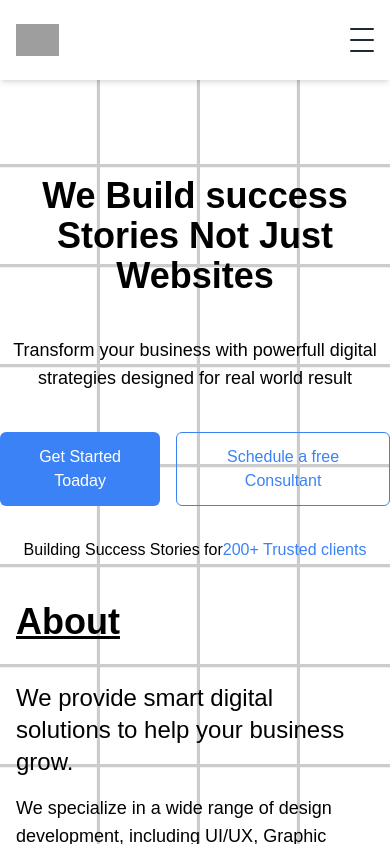
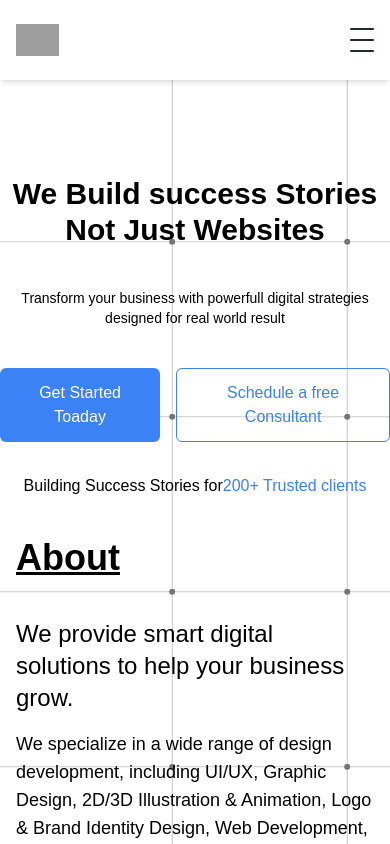
Before and after one commit to cykoravish/novanectar-reimagined, a Next.js app: page / in a window 390 px wide. Shown: the top 844 px of the page. Built offline with nearby package versions, Linux system fonts and the light colour scheme; grey boxes are pictures that could not be loaded.

Commit message:
landing page responsive

```diff
--- a/src/components/landing/Landing.tsx
+++ b/src/components/landing/Landing.tsx
@@ -1,5 +1,5 @@
 "use client";
-import { useEffect, useRef } from "react";
+import { useEffect, useRef, useState } from "react";
 import { motion } from "framer-motion";
 import gsap from "gsap";
 import ellipse1 from "@/assets/landing/ellipse1.png";
@@ -9,12 +9,25 @@ import { MainContent } from "./MainContent";
 import Image from "next/image";
 
 const Landing = () => {
+  const [hasAnimationPlayed, setHasAnimationPlayed] = useState(false);
+  const [shouldShowAnimation, setShouldShowAnimation] = useState(false);
   const containerRef = useRef<HTMLDivElement>(null);
   const titleRef = useRef<HTMLDivElement>(null);
   const portalRef = useRef<HTMLImageElement>(null);
   const mainContentRef = useRef<HTMLDivElement>(null);
 
   useEffect(() => {
+    // Check if user is at the top of the page
+    if (window.scrollY === 0) {
+      setShouldShowAnimation(true);
+    } else {
+      setHasAnimationPlayed(true);
+    }
+  }, []);
+
+  useEffect(() => {
+    if (!shouldShowAnimation) return;
+
     const container = containerRef.current;
     const title = titleRef.current;
     const portal = portalRef.current;
@@ -22,8 +35,18 @@ const Landing = () => {
 
     if (!container || !title || !portal || !mainContent) return;
 
+    // Show main content immediately if we're not animating
+    if (!shouldShowAnimation) {
+      gsap.set(mainContent, { y: 0, opacity: 1 });
+      gsap.set(container, { opacity: 1, backgroundColor: "white" });
+      return;
+    }
+
     const tl = gsap.timeline({
       defaults: { ease: "power2.inOut" },
+      onComplete: () => {
+        setHasAnimationPlayed(true);
+      },
     });
 
     // Initial setup
@@ -66,16 +89,28 @@ const Landing = () => {
         },
         "-=0.5"
       );
-  }, []);
+
+    // Cleanup function
+    return () => {
+      tl.kill();
+    };
+  }, [shouldShowAnimation]);
+
+  // If animation has played or user isn't at top, only render main content
+  if (hasAnimationPlayed) {
+    return (
+      <div className="relative min-h-screen bg-white">
+        <div className="w-full">
+          <MainContent />
+        </div>
+      </div>
+    );
+  }
 
   return (
     <div ref={containerRef} className="relative min-h-screen bg-black">
-      {/* Initial landing view */}
+      {shouldShowAnimation && (
         <main className="relative h-screen w-full overflow-hidden">
-        {/* Stars background */}
-        {/* <div className="absolute inset-0 bg-[url('/stars-bg.png')] opacity-50" /> */}
-
-        {/* Portal background */}
           <div className="relative w-full h-full">
             <div
               ref={portalRef}
@@ -93,6 +128,7 @@ const Landing = () => {
                 fill
                 style={{ objectFit: "cover" }}
                 className="object-cover"
+                priority
               />
             </div>
           </div>
@@ -116,6 +152,7 @@ const Landing = () => {
               fill
               style={{ objectFit: "contain" }}
               className="w-full h-full"
+              priority
             />
           </motion.div>
 
@@ -137,6 +174,7 @@ const Landing = () => {
               fill
               style={{ objectFit: "contain" }}
               className="w-full h-full"
+              priority
             />
           </motion.div>
 
@@ -158,6 +196,7 @@ const Landing = () => {
               fill
               style={{ objectFit: "contain" }}
               className="w-full h-full"
+              priority
             />
           </motion.div>
 
@@ -179,6 +218,7 @@ const Landing = () => {
               fill
               style={{ objectFit: "contain" }}
               className="w-full h-full"
+              priority
             />
           </motion.div>
 
@@ -192,10 +232,10 @@ const Landing = () => {
             </h1>
           </div>
         </main>
+      )}
 
       {/* Main content */}
       <div ref={mainContentRef} className="absolute top-0 left-0 w-full">
-        {/* <Navbar/>  */}
         <MainContent />
       </div>
     </div>
--- a/src/components/landing/MainContent.tsx
+++ b/src/components/landing/MainContent.tsx
@@ -36,13 +36,17 @@ export const MainContent = () => {
       <div>
         <div className="h-[180rem] w-full dark:bg-black bg-white dark:bg-grid-white/[0.2] bg-grid-black/[0.2] relative">
           <div className="absolute pointer-events-none inset-0 flex items-center justify-center dark:bg-black [mask-image:radial-gradient(ellipse_at_center,transparent_20%,black)]"></div>
-          <h1 className="pt-28 text-black text-4xl text-center font-semibold">
-            We Build success Stories Not Just Websites
-          </h1>
-          <p className="text-black text-center font-medium text-lg pt-10">
-            Transform your business with powerfull digital strategies designed
-            for real world result
-          </p>
+          <div className="w-5xl pt-28 px-2  text-center">
+            <h1 className="text-black text-3xl md:text-5xl sm:text-4xl max-w-4xl mx-auto font-bold">
+              We Build success Stories Not Just Websites
+            </h1>
+          </div>
+          <div className="pt-10 text-center px-2 max-w-xl mx-auto">
+            <p className="text-black text-center font-medium text-sm md:text-base lg:text-lg">
+              Transform your business with powerfull digital strategies designed
+              for real world result
+            </p>
+          </div>
           <div className="flex pt-10 justify-center gap-4">
             <button className="bg-blue-500 px-4 py-3 text-white rounded-md">
               Get Started Toaday
--- a/tailwind.config.ts
+++ b/tailwind.config.ts
@@ -31,15 +31,16 @@ export default {
     },
   },
   plugins: [
-
     addVariablesForColors,
 
-   function ({ matchUtilities, theme }: any) {
+    function ({ matchUtilities, theme }: any) {
       matchUtilities(
         {
           "bg-grid": (value: any) => ({
             backgroundImage: `url("${svgToDataUri(
-              `<svg xmlns="http://www.w3.org/2000/svg" viewBox="0 0 32 32" width="100" height="100" fill="none" stroke="${value}"><path d="M0 .5H31.5V32"/></svg>`
+              `<svg xmlns="http://www.w3.org/2000/svg" viewBox="0 0 32 32" width="175" height="175" fill="none" stroke="${value}" stroke-width="0.2"><path d="M0 .5H31.5V32"/>
+               <circle cx="31.5" cy="0.5" r="0.5" fill="#777777" />
+              </svg>`
             )}")`,
           }),
           "bg-grid-small": (value: any) => ({
```
Lines whose indentation alone changed are shown as unchanged.
